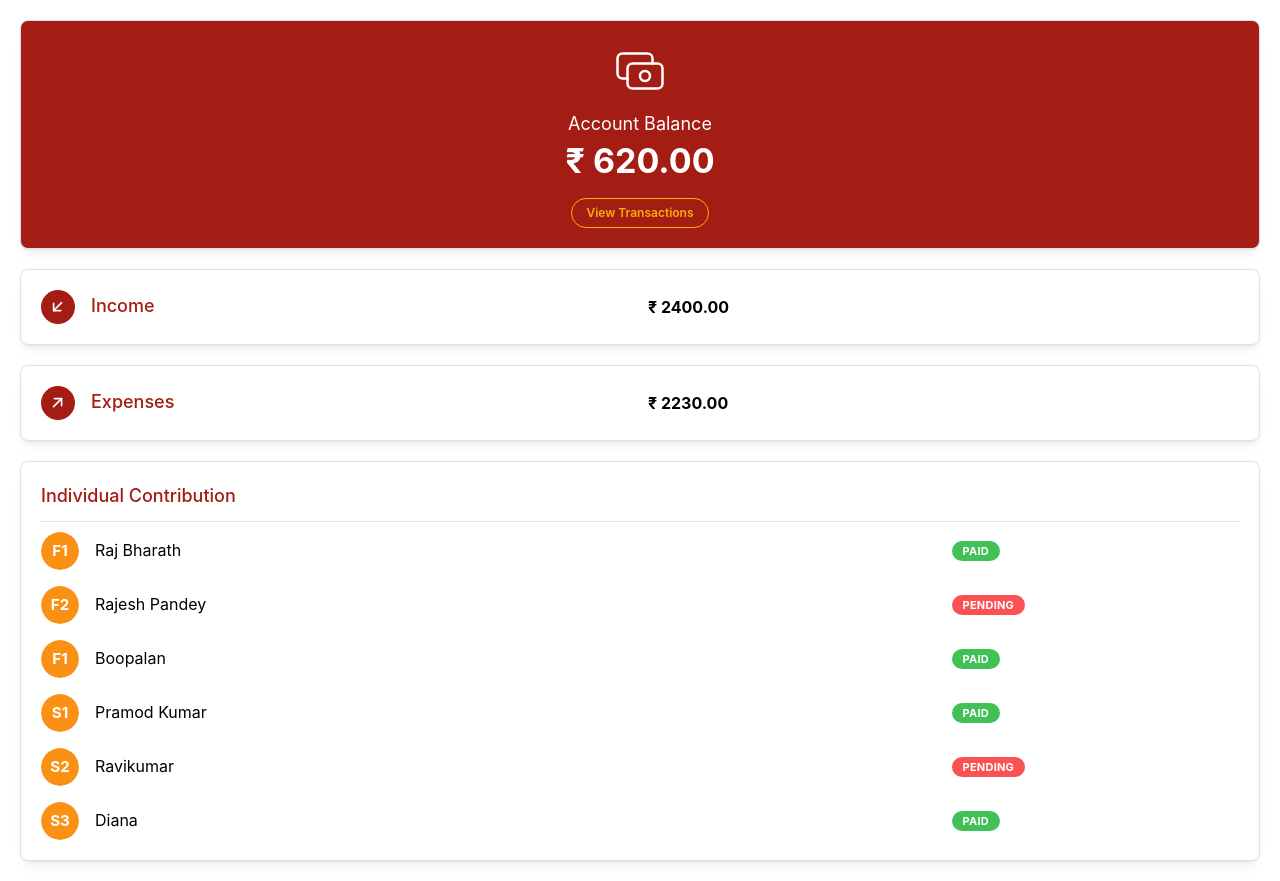
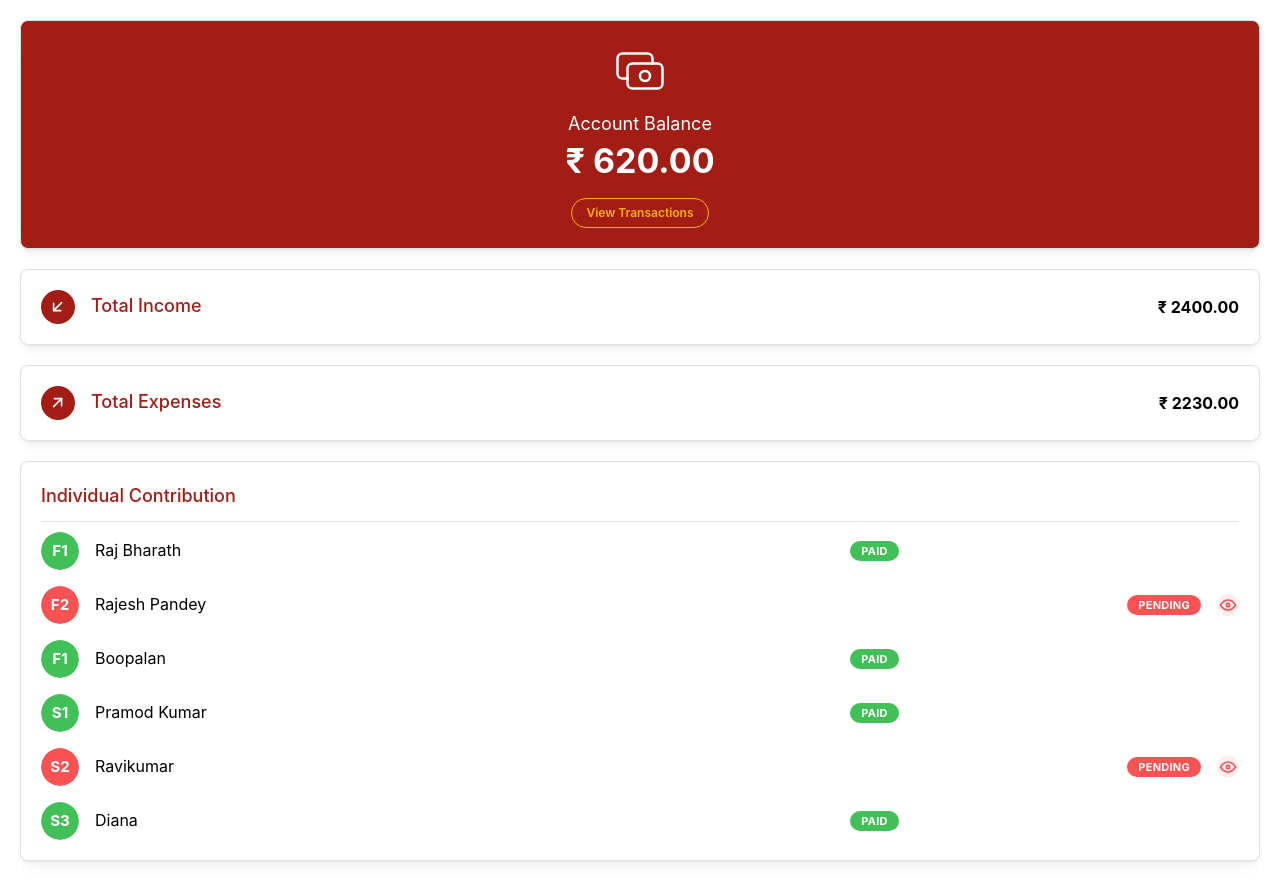
Before and after one commit to RajBharath89/finapp, a Next.js app: page /dashboard in a window 1280 px wide. Built offline with nearby package versions, Linux system fonts and the light colour scheme.

Commit message:
user transaction history

```diff
--- a/pages/dashboard.tsx
+++ b/pages/dashboard.tsx
@@ -20,12 +20,17 @@ import {
   IconBrandMantine,
   IconCash,
   IconCashBanknote,
+  IconEye,
   IconUser,
   IconUserBolt,
   IconUsers,
 } from "@tabler/icons-react";
 
+import { useRouter } from 'next/router'
+
 export default function Dashboard() {
+  const router = useRouter()
+
   return (
     <>
       <Card m={20} bg="#A31D14" shadow="sm" padding="lg" radius="md" withBorder>
@@ -45,6 +50,7 @@ export default function Dashboard() {
             color="yellow"
             size="xs"
             radius="xl"
+            onClick={() => router.push('./transactions')}
           >
             View Transactions
           </Button>
@@ -69,13 +75,13 @@ export default function Dashboard() {
                 />
               </ActionIcon>
               <Text ta="left" c="#A31D14" size="lg" fw={500}>
-                Income
+                Total Income
               </Text>
             </Group>
           </Grid.Col>
           <Grid.Col span={6}>
             {/* <Text ta="right"> */}
-              <Title order={5}>₹ 2400.00</Title>
+              <Title order={5} ta="right">₹ 2400.00</Title>
             {/* </Text> */}
           </Grid.Col>
         </Grid>
@@ -99,13 +105,13 @@ export default function Dashboard() {
                 />
               </ActionIcon>
               <Text ta="left" c="#A31D14" size="lg" fw={500}>
-                Expenses
+                Total Expenses
               </Text>
             </Group>
           </Grid.Col>
           <Grid.Col span={6}>
             {/* <Text ta="right"> */}
-              <Title order={5}>₹ 2230.00</Title>
+              <Title order={5} ta="right">₹ 2230.00</Title>
             {/* </Text> */}
           </Grid.Col>
         </Grid>
@@ -118,15 +124,15 @@ export default function Dashboard() {
         <Divider mb={10} mt={10} />
         <Stack>
         <Grid align="center" justify="space-around">
-          <Grid.Col span={9}>
+          <Grid.Col span={8}>
             <Group justify="flex-start">
-              <Avatar variant="filled" radius="xl" color="#FA9014">
+              <Avatar variant="filled" radius="xl" color="green">
                 F1
               </Avatar>
               <Text>Raj Bharath</Text>
             </Group>
           </Grid.Col>
-          <Grid.Col span={3}>
+          <Grid.Col span={4}>
             <Group>
               <Badge color="green" variant="filled">
                 paid
@@ -135,32 +141,35 @@ export default function Dashboard() {
           </Grid.Col>
         </Grid>
         <Grid align="center" justify="space-around">
-          <Grid.Col span={9}>
+          <Grid.Col span={8}>
             <Group justify="flex-start">
-              <Avatar variant="filled" radius="xl" color="#FA9014">
+              <Avatar variant="filled" radius="xl" color="red">
                 F2
               </Avatar>
               <Text>Rajesh Pandey</Text>
             </Group>
           </Grid.Col>
-          <Grid.Col span={3}>
-            <Group>
+          <Grid.Col span={4} >
+            <Group justify="flex-end">
               <Badge color="red" variant="filled">
                 pending
               </Badge>
+              <ActionIcon variant="light" color="red" size="sm" radius="xl" >
+                <IconEye />
+              </ActionIcon>
             </Group>
           </Grid.Col>
         </Grid>
         <Grid align="center" justify="space-around">
-          <Grid.Col span={9}>
+          <Grid.Col span={8}>
             <Group justify="flex-start">
-              <Avatar variant="filled" radius="xl" color="#FA9014">
+              <Avatar variant="filled" radius="xl" color="green">
                 F1
               </Avatar>
               <Text>Boopalan</Text>
             </Group>
           </Grid.Col>
-          <Grid.Col span={3}>
+          <Grid.Col span={4}>
             <Group>
               <Badge color="green" variant="filled">
                 paid
@@ -169,15 +178,15 @@ export default function Dashboard() {
           </Grid.Col>
         </Grid>
         <Grid align="center" justify="space-around">
-          <Grid.Col span={9}>
+          <Grid.Col span={8}>
             <Group justify="flex-start">
-              <Avatar variant="filled" radius="xl" color="#FA9014">
+              <Avatar variant="filled" radius="xl" color="green">
                 S1
               </Avatar>
               <Text>Pramod Kumar</Text>
             </Group>
           </Grid.Col>
-          <Grid.Col span={3}>
+          <Grid.Col span={4}>
             <Group>
               <Badge color="green" variant="filled">
                 paid
@@ -186,32 +195,35 @@ export default function Dashboard() {
           </Grid.Col>
         </Grid>
         <Grid align="center" justify="space-around">
-          <Grid.Col span={9}>
+          <Grid.Col span={8}>
             <Group justify="flex-start">
-              <Avatar variant="filled" radius="xl" color="#FA9014">
+              <Avatar variant="filled" radius="xl" color="red">
                 S2
               </Avatar>
               <Text>Ravikumar</Text>
             </Group>
           </Grid.Col>
-          <Grid.Col span={3}>
-            <Group>
+          <Grid.Col span={4} >
+            <Group justify="flex-end">
               <Badge color="red" variant="filled">
                 pending
               </Badge>
+              <ActionIcon variant="light" color="red" size="sm" radius="xl" >
+                <IconEye />
+              </ActionIcon>
             </Group>
           </Grid.Col>
         </Grid>
         <Grid align="center" justify="space-around">
-          <Grid.Col span={9}>
+          <Grid.Col span={8}>
             <Group justify="flex-start">
-              <Avatar variant="filled" radius="xl" color="#FA9014">
+              <Avatar variant="filled" radius="xl" color="green">
                 S3
               </Avatar>
               <Text>Diana</Text>
             </Group>
           </Grid.Col>
-          <Grid.Col span={3}>
+          <Grid.Col span={4}>
             <Group>
               <Badge color="green" variant="filled">
                 paid
```
Also changed, not shown: pages/admin/navigation.tsx (+11 -4 lines), pages/admin/payments.tsx (added, +110 -0 lines), pages/admin/transactions.tsx (added, +110 -0 lines), pages/index.tsx (+5 -5 lines), pages/transactions.tsx (added, +86 -0 lines).
